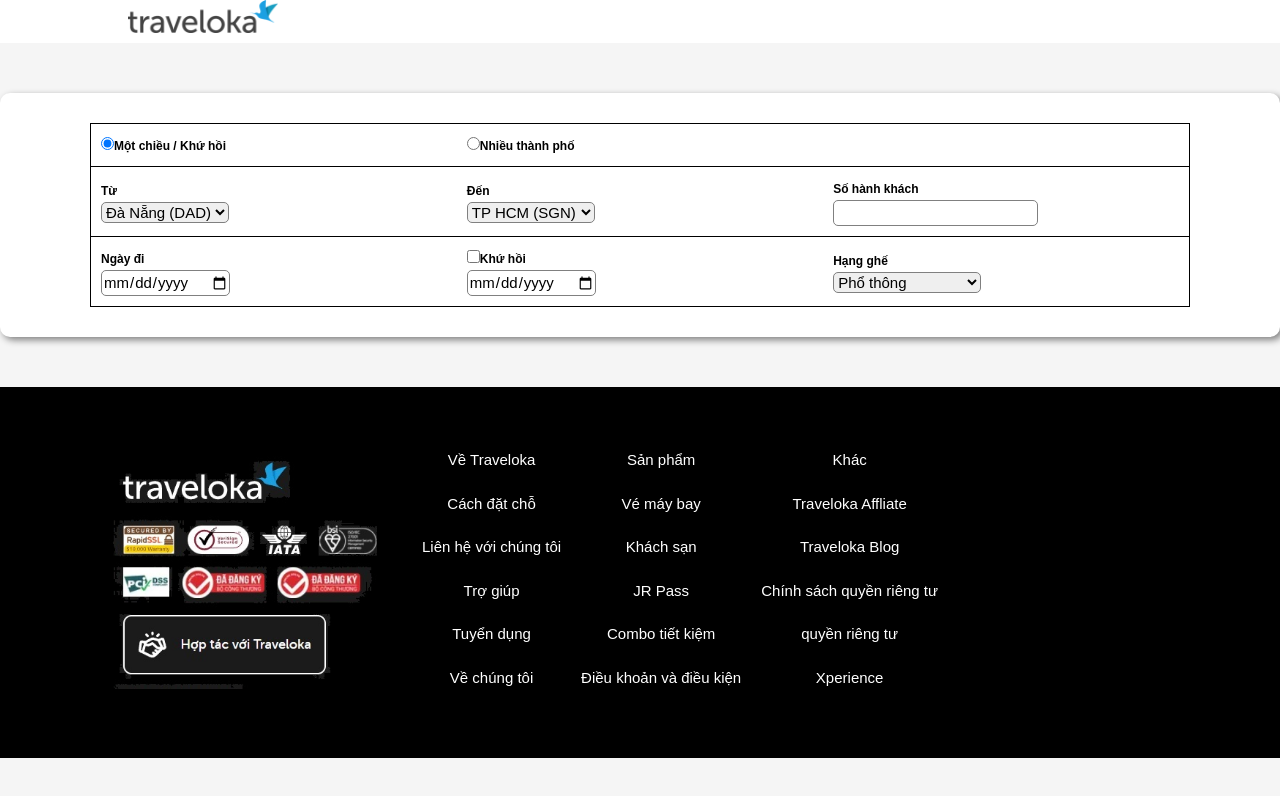
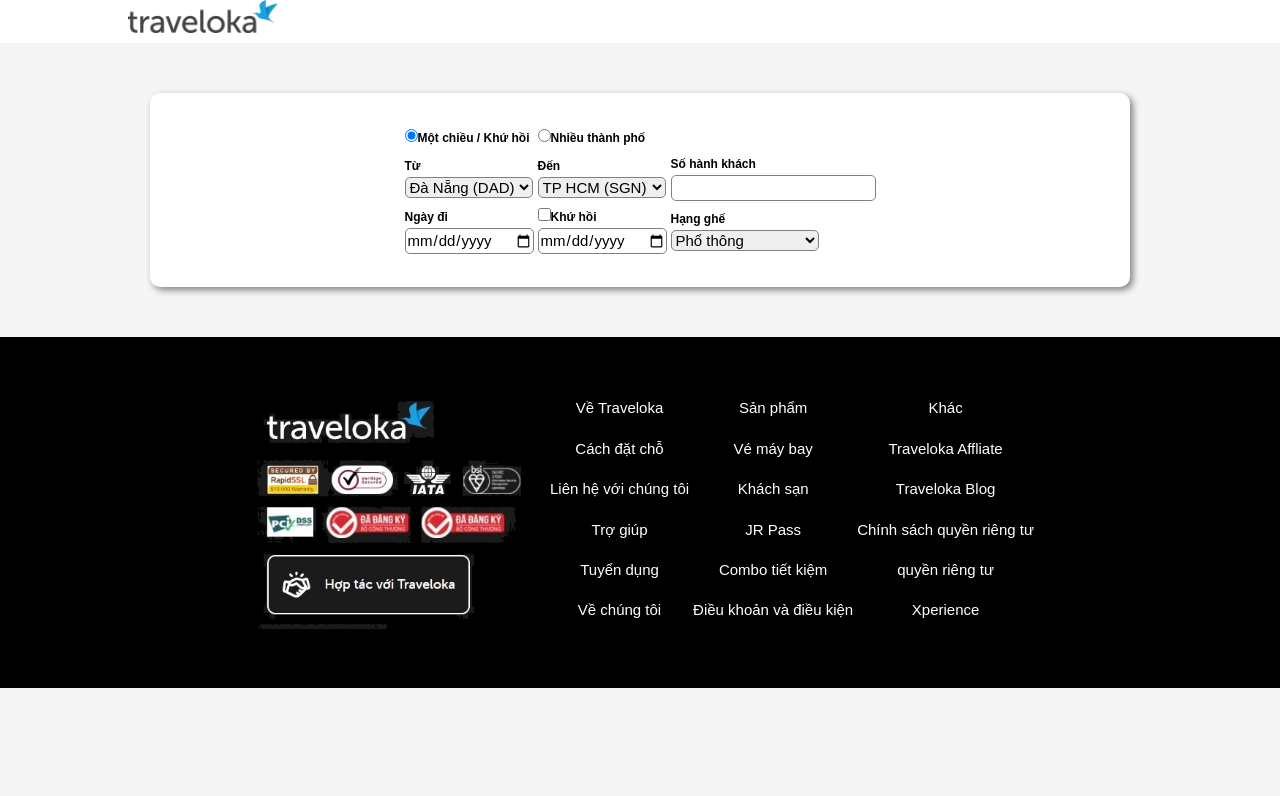
Before and after one commit to SturdyStudent/VY1-G02, a React (Create React App) app in the folder website-ve-mb/: page /flight-search in a window 1280 px wide. Shown: the top 796 px of the page. Built offline with nearby package versions, Linux system fonts and the light colour scheme.

Commit message:
add something

```diff
--- a/website-ve-mb/src/pages/CreateFlight/CreateFlight.css
+++ b/website-ve-mb/src/pages/CreateFlight/CreateFlight.css
@@ -24,33 +24,33 @@
 #btnCreate:hover{
     background-color: #ffbb77;
 }
- table, tr, th, td{
+.createfly table, tr, th, td{
     border: solid black 1px;
     border-collapse: collapse;
 }
-table{
+.createfly table{
     width: 1100px;
     table-layout: fixed;
 }
-th{
+.createfly th{
     padding: 10px;
 }
-th:nth-child(1){
+.createfly th:nth-child(1){
     width: 130px;
 }
-th:nth-child(2){
+.createfly th:nth-child(2){
     width: 400px;
 }
-th:nth-child(3){
+.createfly th:nth-child(3){
     width: 185px;
 }
-th:nth-child(4){
+.createfly th:nth-child(4){
     width: 185px;
 }
-th:nth-child(5){
+.createfly th:nth-child(5){
     width: 200px;
 }
-td div button{
+.createfly td div button{
     background-color: #FF8000;
     border: none;
     margin-right: 5px;
@@ -60,10 +60,10 @@
     padding-right: 8px;
     border-radius: 10px;
 }
-td div button:hover{
+.createfly td div button:hover{
     background-color: #bb9166;
 }
-td{
+.createfly td{
     padding: 10px;
 }
 #flight-info{
--- a/website-ve-mb/src/pages/CreateFlight/CreateFlight.js
+++ b/website-ve-mb/src/pages/CreateFlight/CreateFlight.js
@@ -44,7 +44,7 @@
       {openModal &&  <FlightModal closeModal={setIsOpenModal} />}
       <hr style={{"height":"1px", "backgroundColor":"#707070"}}></hr>
       <div style={{"fontSize":"18px"}}><h2><b>Danh sách chuyến bay của {partnerJson.TenHangBay}</b></h2></div>
-      <table>
+      <table class="createfly">
         <tr>
           <th>Ngày thêm</th>
           <th>Thông tin chuyến bay</th>
--- a/website-ve-mb/src/pages/FlightSearching/FlightSearchingPage.css
+++ b/website-ve-mb/src/pages/FlightSearching/FlightSearchingPage.css
@@ -1,6 +1,7 @@
 .findticket{
     position: relative;
     top: 50px;
+    margin: 0 150px 0 150px;
 }
 .findticket form{
     background-color: white;
```
